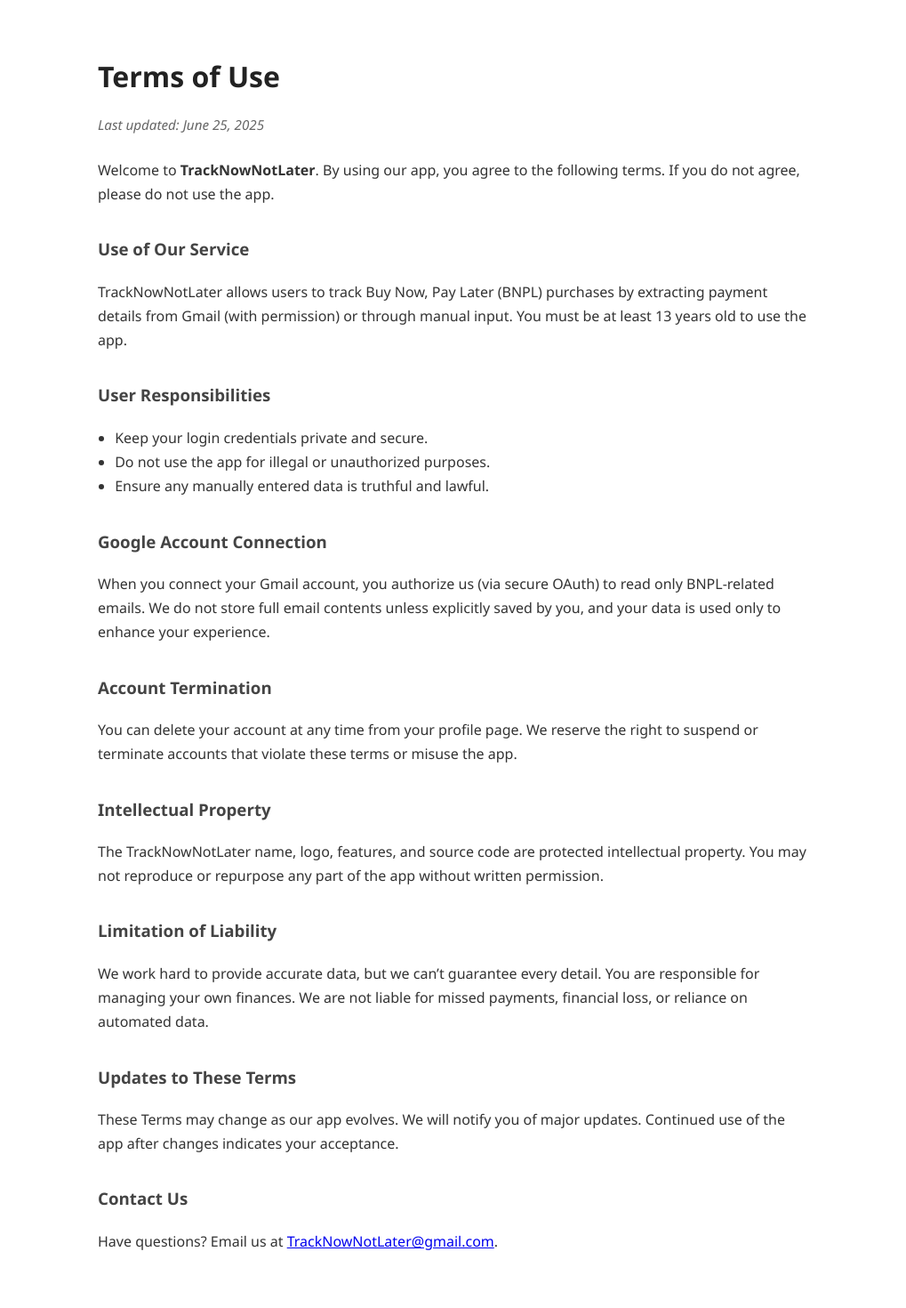
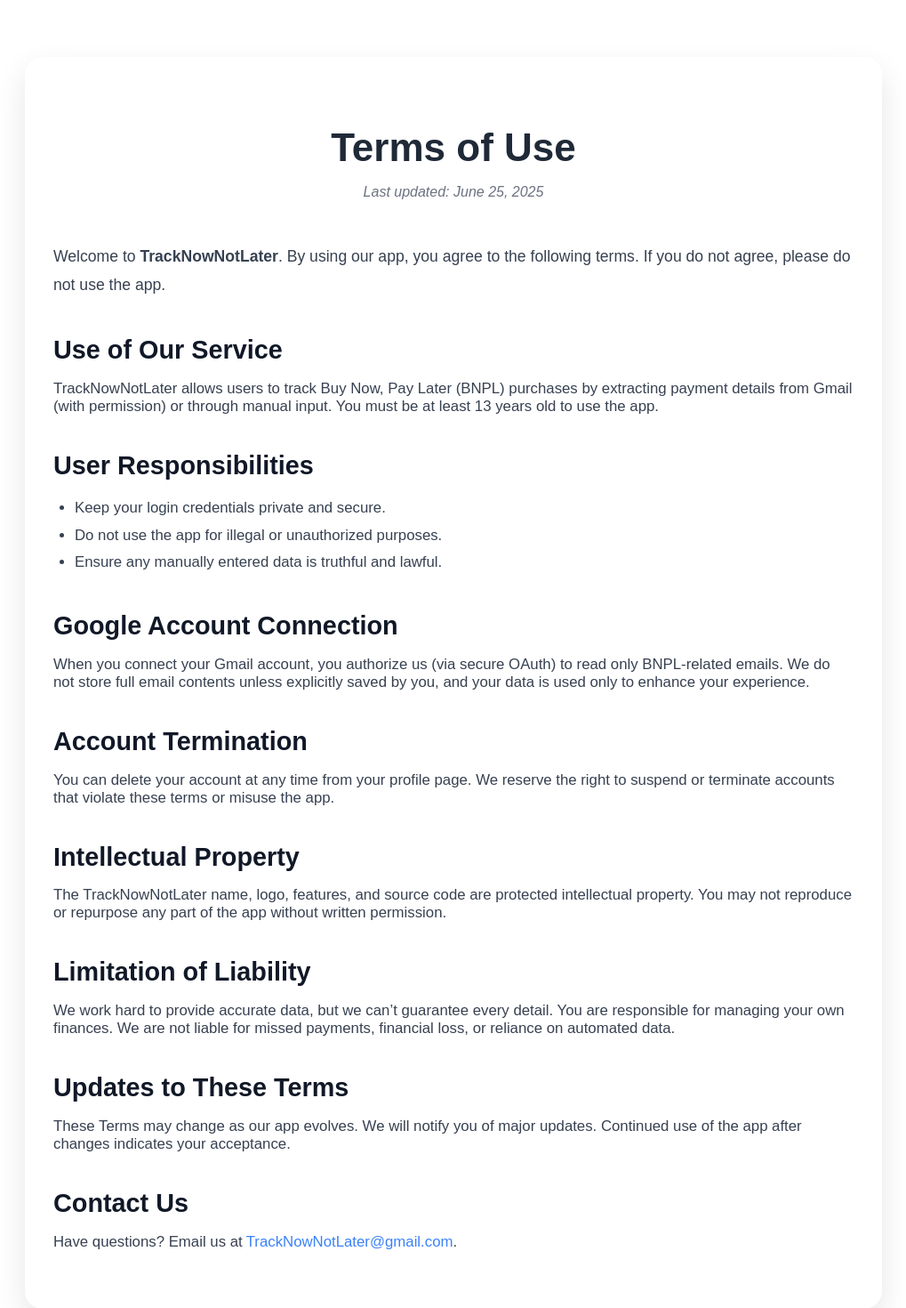
Before and after one commit to michelleduong03/TrackNowNotLater, a React (Create React App) app in the folder TNNL_Test/client/: page /terms in a window 1280 px wide. Shown: the top 1470 px of the page at 89% size, without its empty margins (130-1149 px from the left). Built offline with nearby package versions, Linux system fonts and the light colour scheme.

Commit message:
updated terms ui

```diff
--- a/TNNL_Test/client/src/components/TermsOfUse.js
+++ b/TNNL_Test/client/src/components/TermsOfUse.js
@@ -1,56 +1,153 @@
+// import React from 'react';
+
+// const TermsOfUse = () => {
+//   return (
+//     <div style={{ padding: '2rem', maxWidth: '800px', margin: 'auto', fontFamily: "'Segoe UI', Tahoma, Geneva, Verdana, sans-serif", lineHeight: '1.7', color: '#333' }}>
+//       <h2 style={{ fontSize: '2rem', marginBottom: '0.5rem', color: '#222' }}>Terms of Use</h2>
+//       <p style={{ fontSize: '0.95rem', color: '#666', marginBottom: '1.5rem' }}><em>Last updated: June 25, 2025</em></p>
+
+//       <p>
+//         Welcome to <strong>TrackNowNotLater</strong>. By using our app, you agree to the following terms. If you do not agree, please do not use the app.
+//       </p>
+
+//       <h3 style={{ marginTop: '2rem', color: '#444' }}>Use of Our Service</h3>
+//       <p>
+//         TrackNowNotLater allows users to track Buy Now, Pay Later (BNPL) purchases by extracting payment details from Gmail (with permission) or through manual input. You must be at least 13 years old to use the app.
+//       </p>
+
+//       <h3 style={{ marginTop: '2rem', color: '#444' }}>User Responsibilities</h3>
+//       <ul style={{ paddingLeft: '1.2rem' }}>
+//         <li>Keep your login credentials private and secure.</li>
+//         <li>Do not use the app for illegal or unauthorized purposes.</li>
+//         <li>Ensure any manually entered data is truthful and lawful.</li>
+//       </ul>
+
+//       <h3 style={{ marginTop: '2rem', color: '#444' }}>Google Account Connection</h3>
+//       <p>
+//         When you connect your Gmail account, you authorize us (via secure OAuth) to read only BNPL-related emails. We do not store full email contents unless explicitly saved by you, and your data is used only to enhance your experience.
+//       </p>
+
+//       <h3 style={{ marginTop: '2rem', color: '#444' }}>Account Termination</h3>
+//       <p>
+//         You can delete your account at any time from your profile page. We reserve the right to suspend or terminate accounts that violate these terms or misuse the app.
+//       </p>
+
+//       <h3 style={{ marginTop: '2rem', color: '#444' }}>Intellectual Property</h3>
+//       <p>
+//         The TrackNowNotLater name, logo, features, and source code are protected intellectual property. You may not reproduce or repurpose any part of the app without written permission.
+//       </p>
+
+//       <h3 style={{ marginTop: '2rem', color: '#444' }}>Limitation of Liability</h3>
+//       <p>
+//         We work hard to provide accurate data, but we can’t guarantee every detail. You are responsible for managing your own finances. We are not liable for missed payments, financial loss, or reliance on automated data.
+//       </p>
+
+//       <h3 style={{ marginTop: '2rem', color: '#444' }}>Updates to These Terms</h3>
+//       <p>
+//         These Terms may change as our app evolves. We will notify you of major updates. Continued use of the app after changes indicates your acceptance.
+//       </p>
+
+//       <h3 style={{ marginTop: '2rem', color: '#444' }}>Contact Us</h3>
+//       <p>
+//         Have questions? Email us at <a href="mailto:TrackNowNotLater@gmail.com">TrackNowNotLater@gmail.com</a>.
+//       </p>
+//     </div>
+//   );
+// };
+
+// export default TermsOfUse;
 import React from 'react';
 
 const TermsOfUse = () => {
   return (
-    <div style={{ padding: '2rem', maxWidth: '800px', margin: 'auto', fontFamily: "'Segoe UI', Tahoma, Geneva, Verdana, sans-serif", lineHeight: '1.7', color: '#333' }}>
-      <h2 style={{ fontSize: '2rem', marginBottom: '0.5rem', color: '#222' }}>Terms of Use</h2>
-      <p style={{ fontSize: '0.95rem', color: '#666', marginBottom: '1.5rem' }}><em>Last updated: June 25, 2025</em></p>
+    <div
+      style={{
+        maxWidth: '900px',
+        margin: '4rem auto',
+        padding: '3rem 2rem',
+        background: '#fff',
+        borderRadius: '20px',
+        boxShadow: '0 15px 35px rgba(0, 0, 0, 0.1)',
+        fontFamily: "'Poppins', sans-serif",
+        color: '#1a202c',
+      }}
+    >
+      <h1 style={{ fontSize: '2.75rem', marginBottom: '1rem', color: '#1f2937', textAlign: 'center' }}>
+        Terms of Use
+      </h1>
+      <p style={{ textAlign: 'center', color: '#6b7280', fontSize: '1rem', marginBottom: '3rem' }}>
+        <em>Last updated: June 25, 2025</em>
+      </p>
 
-      <p>
+      <section style={{ marginBottom: '2.5rem' }}>
+        <p style={{ fontSize: '1.1rem', lineHeight: '1.8', color: '#374151' }}>
           Welcome to <strong>TrackNowNotLater</strong>. By using our app, you agree to the following terms. If you do not agree, please do not use the app.
         </p>
+      </section>
 
-      <h3 style={{ marginTop: '2rem', color: '#444' }}>Use of Our Service</h3>
-      <p>
+      <section style={{ marginBottom: '2.5rem' }}>
+        <h2 style={{ fontSize: '1.8rem', marginBottom: '1rem', color: '#111827' }}>Use of Our Service</h2>
+        <p style={{ fontSize: '1.05rem', color: '#374151' }}>
           TrackNowNotLater allows users to track Buy Now, Pay Later (BNPL) purchases by extracting payment details from Gmail (with permission) or through manual input. You must be at least 13 years old to use the app.
         </p>
+      </section>
 
-      <h3 style={{ marginTop: '2rem', color: '#444' }}>User Responsibilities</h3>
-      <ul style={{ paddingLeft: '1.2rem' }}>
+      <section style={{ marginBottom: '2.5rem' }}>
+        <h2 style={{ fontSize: '1.8rem', marginBottom: '1rem', color: '#111827' }}>User Responsibilities</h2>
+        <ul style={{ paddingLeft: '1.5rem', lineHeight: '1.8', fontSize: '1.05rem', color: '#374151' }}>
           <li>Keep your login credentials private and secure.</li>
           <li>Do not use the app for illegal or unauthorized purposes.</li>
           <li>Ensure any manually entered data is truthful and lawful.</li>
         </ul>
+      </section>
 
-      <h3 style={{ marginTop: '2rem', color: '#444' }}>Google Account Connection</h3>
-      <p>
+      <section style={{ marginBottom: '2.5rem' }}>
+        <h2 style={{ fontSize: '1.8rem', marginBottom: '1rem', color: '#111827' }}>Google Account Connection</h2>
+        <p style={{ fontSize: '1.05rem', color: '#374151' }}>
           When you connect your Gmail account, you authorize us (via secure OAuth) to read only BNPL-related emails. We do not store full email contents unless explicitly saved by you, and your data is used only to enhance your experience.
         </p>
+      </section>
 
-      <h3 style={{ marginTop: '2rem', color: '#444' }}>Account Termination</h3>
-      <p>
+      <section style={{ marginBottom: '2.5rem' }}>
+        <h2 style={{ fontSize: '1.8rem', marginBottom: '1rem', color: '#111827' }}>Account Termination</h2>
+        <p style={{ fontSize: '1.05rem', color: '#374151' }}>
           You can delete your account at any time from your profile page. We reserve the right to suspend or terminate accounts that violate these terms or misuse the app.
         </p>
+      </section>
 
-      <h3 style={{ marginTop: '2rem', color: '#444' }}>Intellectual Property</h3>
-      <p>
+      <section style={{ marginBottom: '2.5rem' }}>
+        <h2 style={{ fontSize: '1.8rem', marginBottom: '1rem', color: '#111827' }}>Intellectual Property</h2>
+        <p style={{ fontSize: '1.05rem', color: '#374151' }}>
           The TrackNowNotLater name, logo, features, and source code are protected intellectual property. You may not reproduce or repurpose any part of the app without written permission.
         </p>
+      </section>
 
-      <h3 style={{ marginTop: '2rem', color: '#444' }}>Limitation of Liability</h3>
-      <p>
+      <section style={{ marginBottom: '2.5rem' }}>
+        <h2 style={{ fontSize: '1.8rem', marginBottom: '1rem', color: '#111827' }}>Limitation of Liability</h2>
+        <p style={{ fontSize: '1.05rem', color: '#374151' }}>
           We work hard to provide accurate data, but we can’t guarantee every detail. You are responsible for managing your own finances. We are not liable for missed payments, financial loss, or reliance on automated data.
         </p>
+      </section>
 
-      <h3 style={{ marginTop: '2rem', color: '#444' }}>Updates to These Terms</h3>
-      <p>
+      <section style={{ marginBottom: '2.5rem' }}>
+        <h2 style={{ fontSize: '1.8rem', marginBottom: '1rem', color: '#111827' }}>Updates to These Terms</h2>
+        <p style={{ fontSize: '1.05rem', color: '#374151' }}>
           These Terms may change as our app evolves. We will notify you of major updates. Continued use of the app after changes indicates your acceptance.
         </p>
+      </section>
 
-      <h3 style={{ marginTop: '2rem', color: '#444' }}>Contact Us</h3>
-      <p>
-        Have questions? Email us at <a href="mailto:TrackNowNotLater@gmail.com">TrackNowNotLater@gmail.com</a>.
+      <section>
+        <h2 style={{ fontSize: '1.8rem', marginBottom: '1rem', color: '#111827' }}>Contact Us</h2>
+        <p style={{ fontSize: '1.05rem', color: '#374151' }}>
+          Have questions? Email us at
+          <a
+            href="mailto:TrackNowNotLater@gmail.com"
+            style={{ color: '#3b82f6', textDecoration: 'none', marginLeft: '4px' }}
+          >
+            TrackNowNotLater@gmail.com
+          </a>.
         </p>
+      </section>
     </div>
   );
 };
```
Lines whose indentation alone changed are shown as unchanged.
